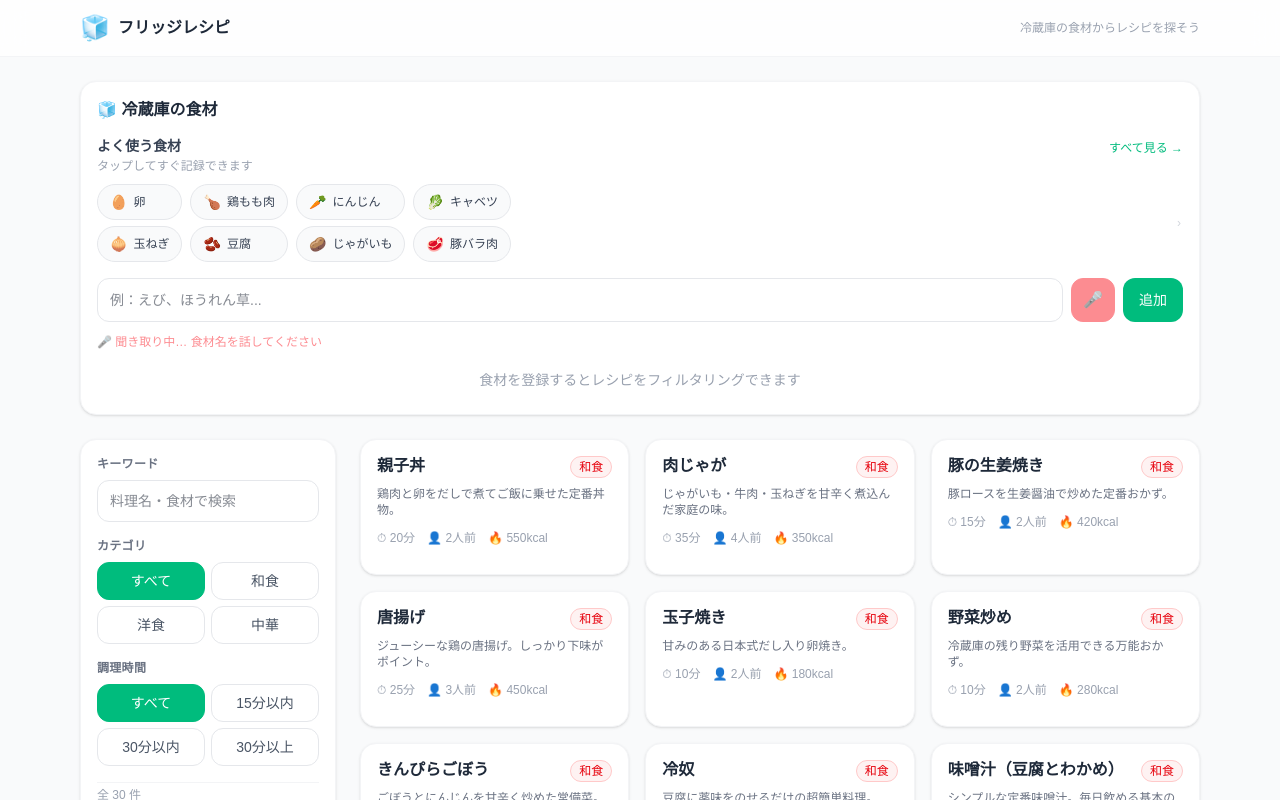
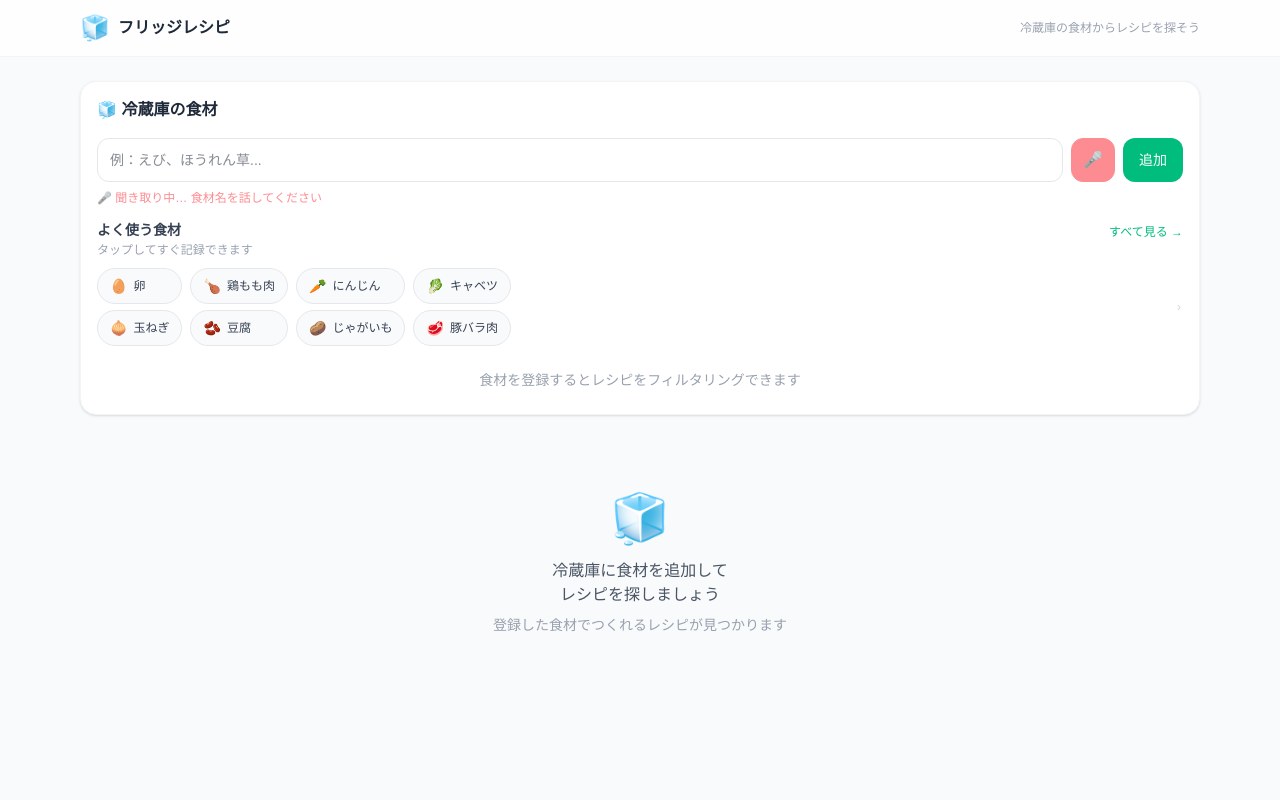
Before and after one commit to kusumegi-ud/fridge-web, a Next.js app: page / in a window 1280 px wide. Both pictures are taken after a click on the button "音声入力". Shown: the top 800 px of the page. Built offline with nearby package versions, Linux system fonts and the light colour scheme.

Commit message:
食材登録UI改善：レシピ検索ボタン・空状態・入力順序変更

```diff
--- a/src/app/page.tsx
+++ b/src/app/page.tsx
@@ -1,6 +1,6 @@
 'use client';
 
-import { useState } from 'react';
+import { useState, useEffect } from 'react';
 import { useIngredients } from '@/hooks/useIngredients';
 import { filterRecipes, FilterState } from '@/lib/recipeFilter';
 import { recipes } from '@/data/recipes';
@@ -17,9 +17,16 @@ const DEFAULT_FILTER: FilterState = {
 export default function Home() {
   const { ingredients, addIngredient, removeIngredient, clearAll, loaded } = useIngredients();
   const [filter, setFilter] = useState<FilterState>(DEFAULT_FILTER);
+  const [showRecipes, setShowRecipes] = useState(false);
 
   const myIngredientNames = ingredients.map((i) => i.name);
+  const hasIngredients = myIngredientNames.length > 0;
   const filtered = filterRecipes(recipes, myIngredientNames, filter);
+
+  // 食材が0件になったらレシピ一覧を閉じる
+  useEffect(() => {
+    if (!hasIngredients) setShowRecipes(false);
+  }, [hasIngredients]);
 
   if (!loaded) {
     return (
@@ -40,6 +47,28 @@ export default function Home() {
         onClear={clearAll}
       />
 
+      {/* 食材なし：空状態 */}
+      {!hasIngredients && (
+        <div className="flex flex-col items-center justify-center py-14 text-center">
+          <span className="text-5xl mb-4">🧊</span>
+          <p className="text-gray-600 font-medium text-base">冷蔵庫に食材を追加して</p>
+          <p className="text-gray-600 font-medium text-base">レシピを探しましょう</p>
+          <p className="text-sm text-gray-400 mt-2">登録した食材でつくれるレシピが見つかります</p>
+        </div>
+      )}
+
+      {/* 食材あり・未検索：検索ボタン */}
+      {hasIngredients && !showRecipes && (
+        <button
+          onClick={() => setShowRecipes(true)}
+          className="w-full py-4 bg-emerald-500 active:bg-emerald-700 text-white font-bold text-base rounded-2xl transition-colors shadow-sm"
+        >
+          🔍 レシピを検索する
+        </button>
+      )}
+
+      {/* 食材あり・検索後：フィルター + レシピ一覧 */}
+      {hasIngredients && showRecipes && (
         <div className="flex flex-col lg:flex-row gap-4 lg:gap-6 items-start">
           <aside className="w-full lg:w-64 shrink-0">
             <FilterPanel
@@ -49,16 +78,14 @@ export default function Home() {
               filtered={filtered.length}
             />
           </aside>
-
           <section className="flex-1 min-w-0 w-full">
-          {myIngredientNames.length > 0 && (
             <p className="text-sm text-gray-500 mb-3">
               <span className="font-medium text-emerald-600">{myIngredientNames.length}種類</span>の食材をもとにソートしています
             </p>
-          )}
             <RecipeList recipes={filtered} myIngredients={myIngredientNames} />
           </section>
         </div>
+      )}
     </main>
   );
 }
--- a/src/components/IngredientManager.tsx
+++ b/src/components/IngredientManager.tsx
@@ -110,7 +110,46 @@ export default function IngredientManager({ ingredients, onAdd, onRemove, onClea
         )}
       </div>
 
-      {/* ── よく使う食材 ── */}
+      {/* ── 1. テキスト入力 + 音声入力 ── */}
+      <div className="mb-4">
+        <div className="flex gap-2">
+          <input
+            type="text"
+            value={input}
+            onChange={(e) => setInput(e.target.value)}
+            onKeyDown={handleKey}
+            placeholder="例：えび、ほうれん草..."
+            className="flex-1 min-w-0 px-3 py-2.5 text-sm border border-gray-200 rounded-xl focus:outline-none focus:ring-2 focus:ring-emerald-400 focus:border-transparent"
+          />
+          <button
+            onClick={startVoiceInput}
+            title={isListening ? '録音中（タップで停止）' : '音声入力'}
+            className={`
+              shrink-0 w-11 h-11 flex items-center justify-center
+              rounded-xl border transition-colors
+              ${isListening
+                ? 'bg-red-500 border-red-500 text-white animate-pulse'
+                : 'bg-white border-gray-200 text-gray-500 active:bg-gray-50'
+              }
+            `}
+          >
+            🎤
+          </button>
+          <button
+            onClick={submit}
+            className="shrink-0 px-4 py-2.5 bg-emerald-500 active:bg-emerald-700 text-white text-sm font-medium rounded-xl transition-colors"
+          >
+            追加
+          </button>
+        </div>
+        {isListening && (
+          <p className="text-xs text-red-500 mt-2 animate-pulse">
+            🎤 聞き取り中… 食材名を話してください
+          </p>
+        )}
+      </div>
+
+      {/* ── 2. よく使う食材 ── */}
       <div className="mb-4">
         {/* セクションヘッダー */}
         <div className="flex items-start justify-between mb-2.5">
@@ -129,7 +168,6 @@ export default function IngredientManager({ ingredients, onAdd, onRemove, onClea
         {/* チップスクロールエリア */}
         <div className="relative">
           <div className="overflow-x-auto no-scrollbar">
-            {/* 2行グリッド（列方向オートフロー）で横スクロール */}
             <div
               className="grid gap-x-2 gap-y-1.5"
               style={{
@@ -176,44 +214,6 @@ export default function IngredientManager({ ingredients, onAdd, onRemove, onClea
         </div>
       </div>
 
-      {/* ── テキスト入力 + 音声入力 ── */}
-      <div className="flex gap-2 mb-3">
-        <input
-          type="text"
-          value={input}
-          onChange={(e) => setInput(e.target.value)}
-          onKeyDown={handleKey}
-          placeholder="例：えび、ほうれん草..."
-          className="flex-1 min-w-0 px-3 py-2.5 text-sm border border-gray-200 rounded-xl focus:outline-none focus:ring-2 focus:ring-emerald-400 focus:border-transparent"
-        />
-        <button
-          onClick={startVoiceInput}
-          title={isListening ? '録音中（タップで停止）' : '音声入力'}
-          className={`
-            shrink-0 w-11 h-11 flex items-center justify-center
-            rounded-xl border transition-colors
-            ${isListening
-              ? 'bg-red-500 border-red-500 text-white animate-pulse'
-              : 'bg-white border-gray-200 text-gray-500 active:bg-gray-50'
-            }
-          `}
-        >
-          🎤
-        </button>
-        <button
-          onClick={submit}
-          className="shrink-0 px-4 py-2.5 bg-emerald-500 active:bg-emerald-700 text-white text-sm font-medium rounded-xl transition-colors"
-        >
-          追加
-        </button>
-      </div>
-
-      {isListening && (
-        <p className="text-xs text-red-500 mb-3 animate-pulse">
-          🎤 聞き取り中… 食材名を話してください
-        </p>
-      )}
-
       {/* ── 登録済み食材タグ ── */}
       {ingredients.length === 0 ? (
         <p className="text-sm text-gray-400 text-center py-2">
```
Also changed, not shown: .claude/settings.local.json. Lines whose indentation alone changed are shown as unchanged.
